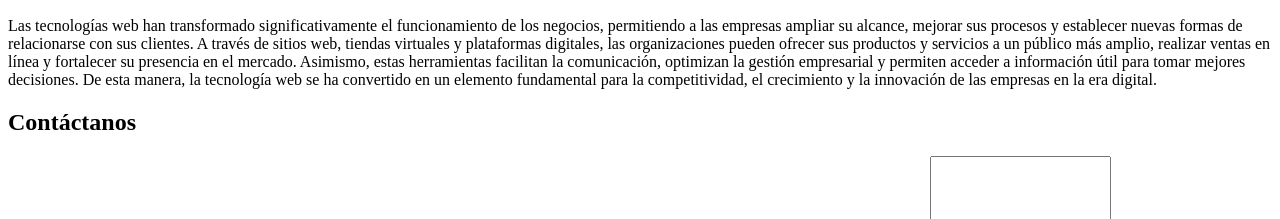
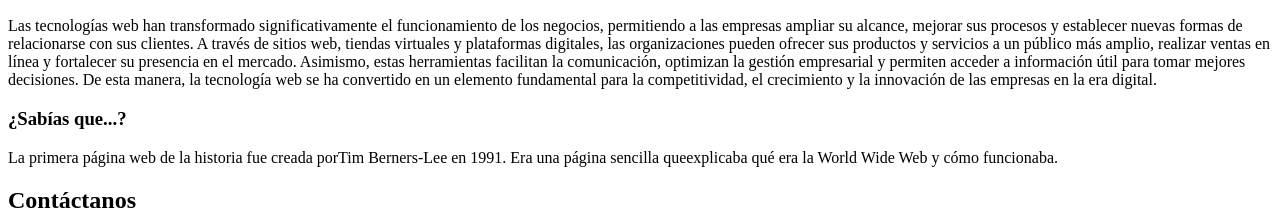
Before and after one commit to Evitin/Tecnologias-web, a plain HTML site: page index.html in a window 1280 px wide. Shown: the part 1456-1675 px from the top of the page. Drawn offline with Linux system fonts and the light colour scheme.

Commit message:
Agregar seccion de datos curiosos

```diff
--- a/index.html
+++ b/index.html
@@ -41,6 +41,10 @@
             <img src="imagenes/negocios_impact.jpg" alt="impacto-negocios" width="300">
             <p>Las tecnologías web han transformado significativamente el funcionamiento de los negocios, permitiendo a las empresas ampliar su alcance, mejorar sus procesos y establecer nuevas formas de relacionarse con sus clientes. A través de sitios web, tiendas virtuales y plataformas digitales, las organizaciones pueden ofrecer sus productos y servicios a un público más amplio, realizar ventas en línea y fortalecer su presencia en el mercado. Asimismo, estas herramientas facilitan la comunicación, optimizan la gestión empresarial y permiten acceder a información útil para tomar mejores decisiones. De esta manera, la tecnología web se ha convertido en un elemento fundamental para la competitividad, el crecimiento y la innovación de las empresas en la era digital.</p>
         </section>
+        <aside>
+        <h3>¿Sabías que...?</h3>
+        <p>La primera página web de la historia fue creada porTim Berners-Lee en 1991. Era una página sencilla queexplicaba qué era la World Wide Web y cómo funcionaba.</p>
+    </aside>
 
     </main>
 
```
